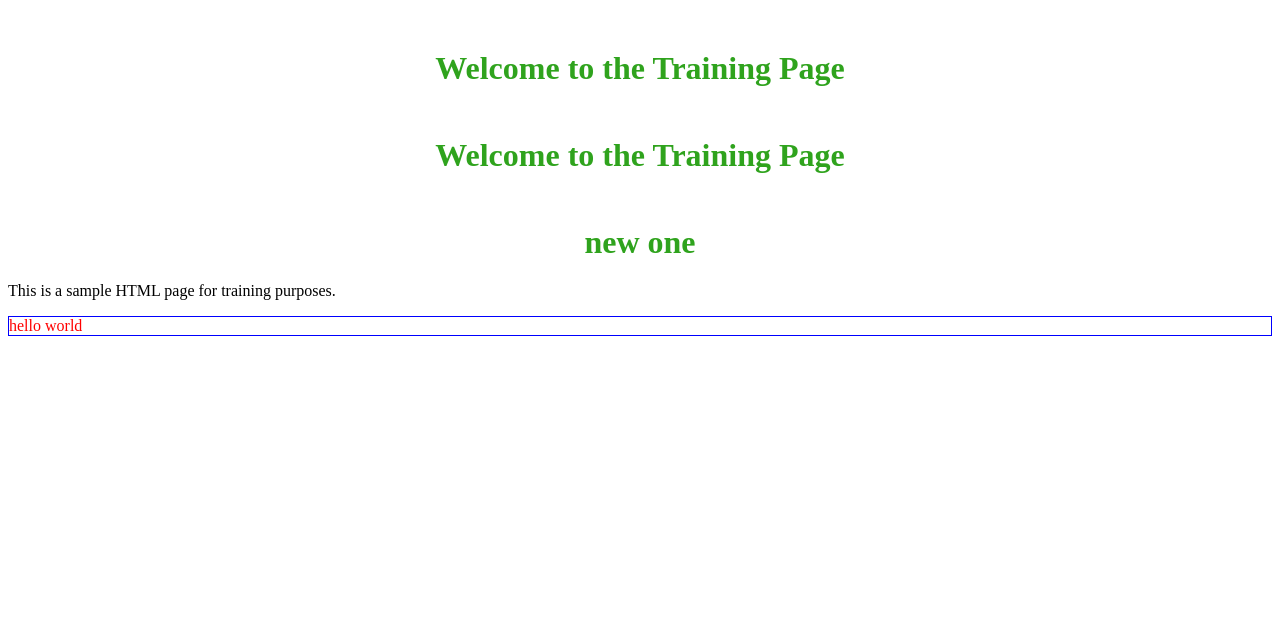
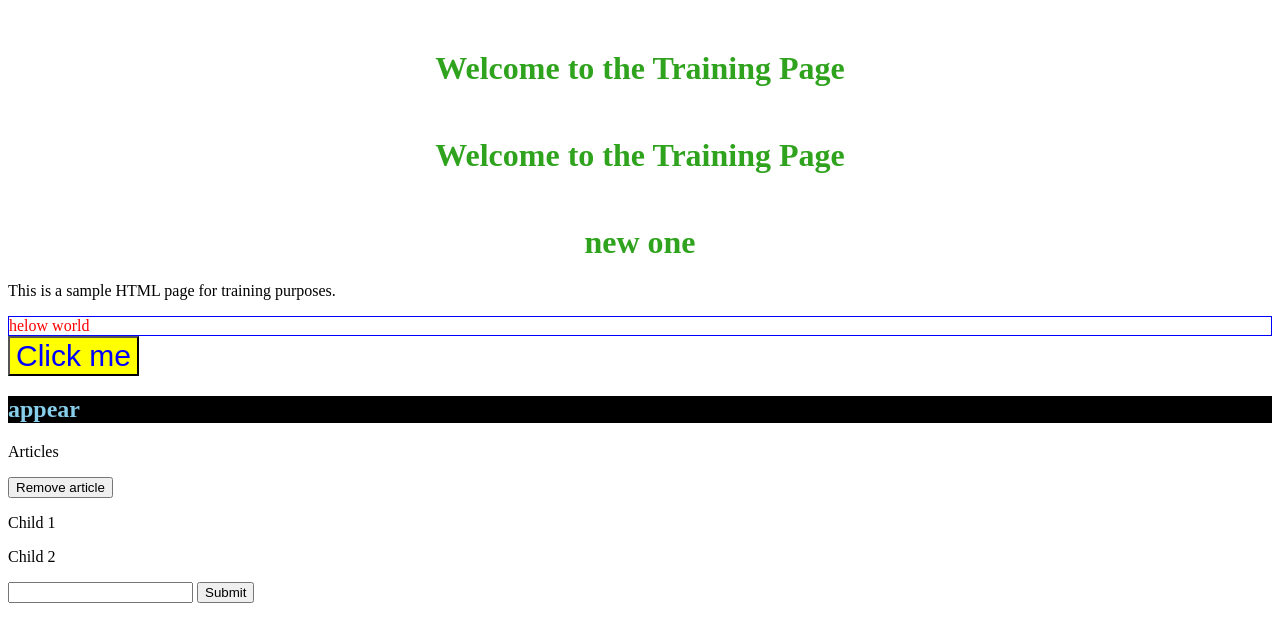
Before and after one commit to muhabbasim/GCAD_Trainning, a website: page home.html in a window 1280 px wide. Drawn offline with Linux system fonts and the light colour scheme.

Commit message:
eventlistner

```diff
--- a/dom.js
+++ b/dom.js
@@ -1,3 +1,4 @@
+
 // Modern selection methods
 const pageTitle = document.getElementById('title')
 const titleTow = document.getElementsByClassName('class-title')[1]
@@ -13,14 +14,63 @@ const section = document.querySelector('.content')
 // Greate element
 const newDiv = document.createElement('div')
 newDiv.className = 'new-div underline'
-newDiv.innerHTML = 'hello world'
+newDiv.innerHTML = '<span style="color:red">Red Title</span>'
+newDiv.textContent = "helow world"
+
+
+const glass = document.createElement('h1')
+glass.textContent = "appear"
+glass.className = 'open-color'
+
+const btn = document.createElement('button')
+
+btn.style.color = 'blue'
+btn.style.backgroundColor = 'yellow'
+btn.style.fontSize = '30px'
+btn.style.cursor = 'pointer'
+btn.textContent = 'Click me'
+
+
+// evenlistener
+
+
+btn.addEventListener('click', toggleHide)
+
+function toggleHide(){
+  // glass.classList.add("hide")
+  // glass.classList.remove("hide")
+  glass.classList.toggle("hide")
+  console.log('btn clicked')
+}
+
+const rmBtn = document.querySelector('#removeBtn')
+const article = document.querySelector('#article')
+
+rmBtn.addEventListener('click', () => {
+  article.remove()
+  // console.log('clicke')
+})
+
+
+const parent = document.querySelector('#parent')
+// console.log(parent.children)
+// console.log(parent.children[0])
+// console.log(parent.firstElementChild)
+console.log(parent.lastElementChild)
+
+const lastChiled = parent.lastElementChild
+
+
 
 section.appendChild(newDiv)
-// document.body.appendChild(newDiv)
+section.appendChild(btn)
+section.appendChild(glass)
+
+
 
 
 // // Creating elements
 // document.createElement
 // document.createTextNode
-
-console.log(section)
+//
+// console.log(section)
--- /dev/null
+++ b/func.js
@@ -0,0 +1,4 @@
+// export const toggleHide = (glass) => {
+//   glass.classList.toggle("hide")
+//   console.log('btn clicked')
+// }
--- a/home.html
+++ b/home.html
@@ -5,6 +5,7 @@
   <meta name="viewport" content="width=device-width, initial-scale=1.0">
   <title>Trainning</title>
   <script src="/dom.js" defer></script>
+  <script src="/func.js" defer></script>
   <link rel="stylesheet" href="/style.css">
 </head>
 <body>
@@ -14,8 +15,21 @@
     <h1 class="main-title class-title">new one</h1>
   </header>
   <section class="content">
-
     <p>This is a sample HTML page for training purposes.</p>
   </section>
+  <p id="article">Articles</p>
+  <button id="removeBtn">Remove article</button>
+
+  <div id="parent">
+    <p>Child 1</p>
+    <p>Child 2</p>
+  </div>
+
+
+  <form id="form">
+    <input id="email" type="email" />
+    <button>Submit</button>
+  </form>
+
 </body>
 </html>
--- a/style.css
+++ b/style.css
@@ -17,3 +17,15 @@
 .underline {
     border: 1px solid blue;
 }
+.open-color {
+    color: skyblue;
+    background-color: black;
+
+}
+.dark-color {
+    color: purple;
+    background-color: gray;
+}
+.hide {
+    display: none;
+}
```
